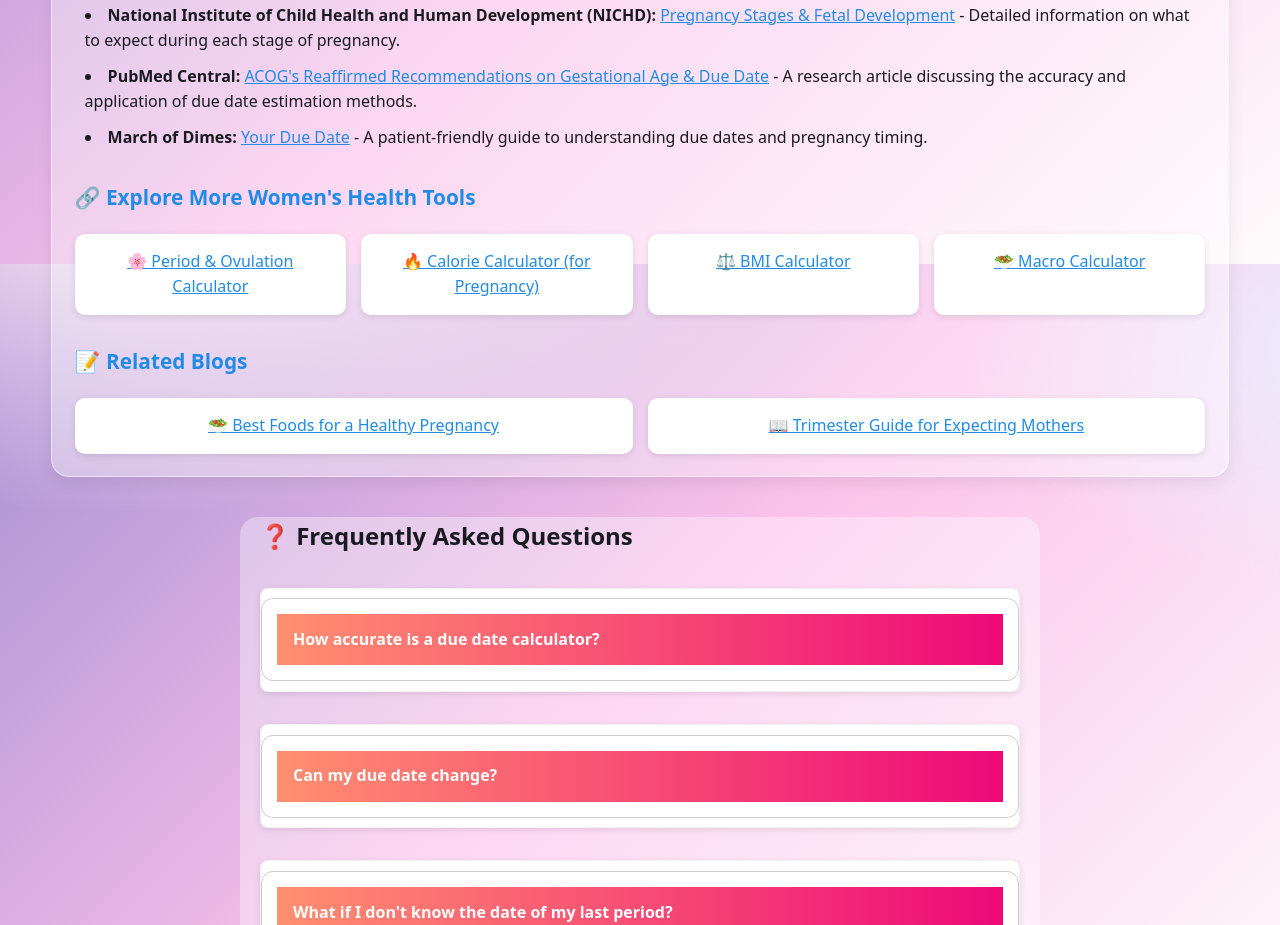
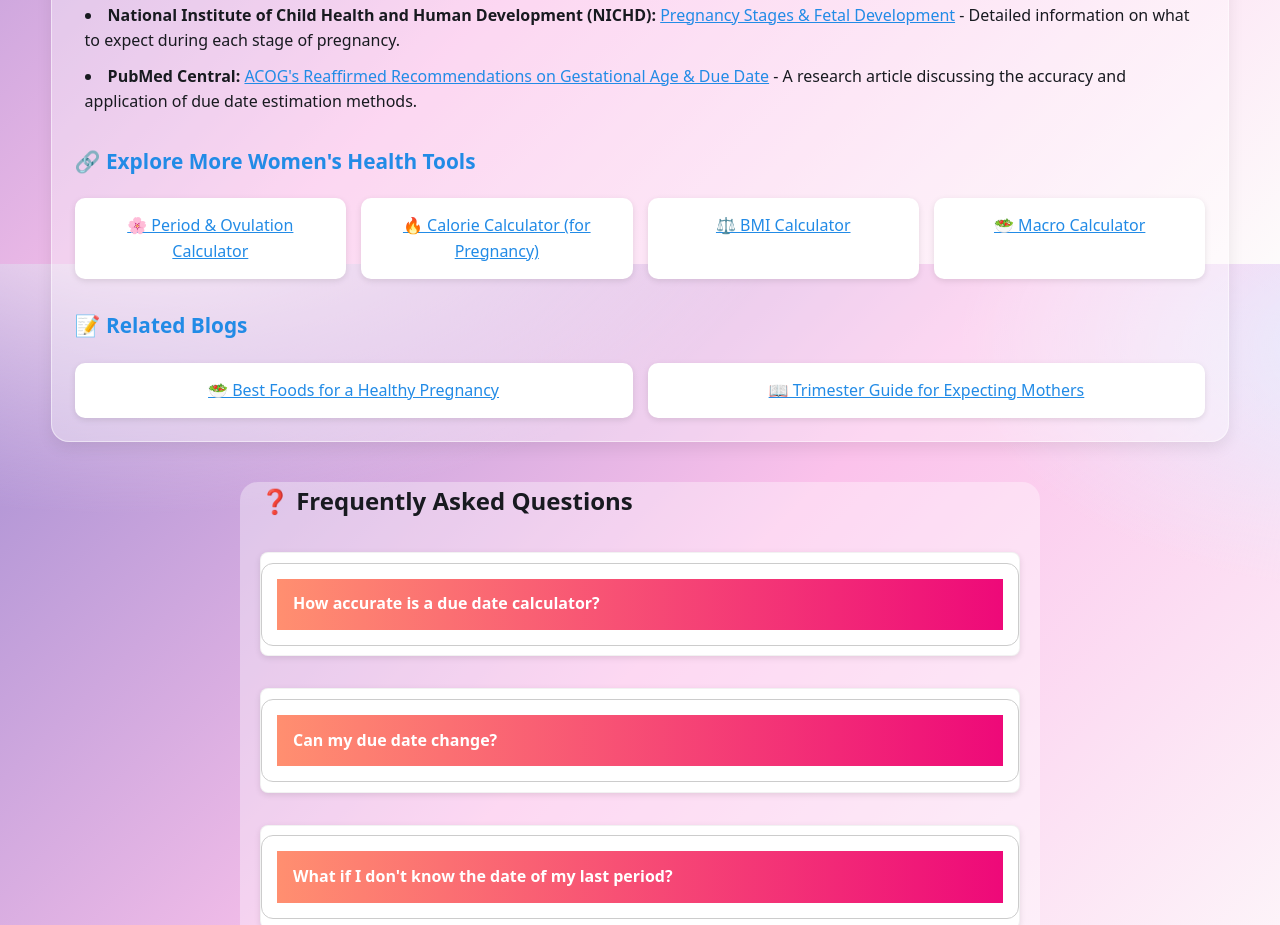
Before and after one commit to fofariak/quickcalclabs, a plain HTML site: page pregnancy-calculator.html in a window 1280 px wide. Shown: the part 2136-3061 px from the top of the page. Drawn offline with Linux system fonts and the light colour scheme.

Commit message:
Update pregnancy-calculator.html

```diff
--- a/pregnancy-calculator.html
+++ b/pregnancy-calculator.html
@@ -186,7 +186,6 @@
             <li><strong>American College of Obstetricians and Gynecologists (ACOG):</strong> <a href="https://www.acog.org/clinical/clinical-guidance/committee-opinion/articles/2017/05/methods-for-estimating-the-due-date">Methods for Estimating the Due Date</a> - An overview of clinical best practices for dating a pregnancy.</li>
             <li><strong>National Institute of Child Health and Human Development (NICHD):</strong> <a href="https://www.nichd.nih.gov/health/topics/pregnancy/conditioninfo/stages">Pregnancy Stages & Fetal Development</a> - Detailed information on what to expect during each stage of pregnancy.</li>
             <li><strong>PubMed Central:</strong> <a href="https://www.ncbi.nlm.nih.gov/pmc/articles/PMC4738559/">ACOG's Reaffirmed Recommendations on Gestational Age & Due Date</a> - A research article discussing the accuracy and application of due date estimation methods.</li>
-            <li><strong>March of Dimes:</strong> <a href="https://www.marchofdimes.org/pregnancy/your-due-date.aspx">Your Due Date</a> - A patient-friendly guide to understanding due dates and pregnancy timing.</li>
         </ul>
     </article>
 
```
